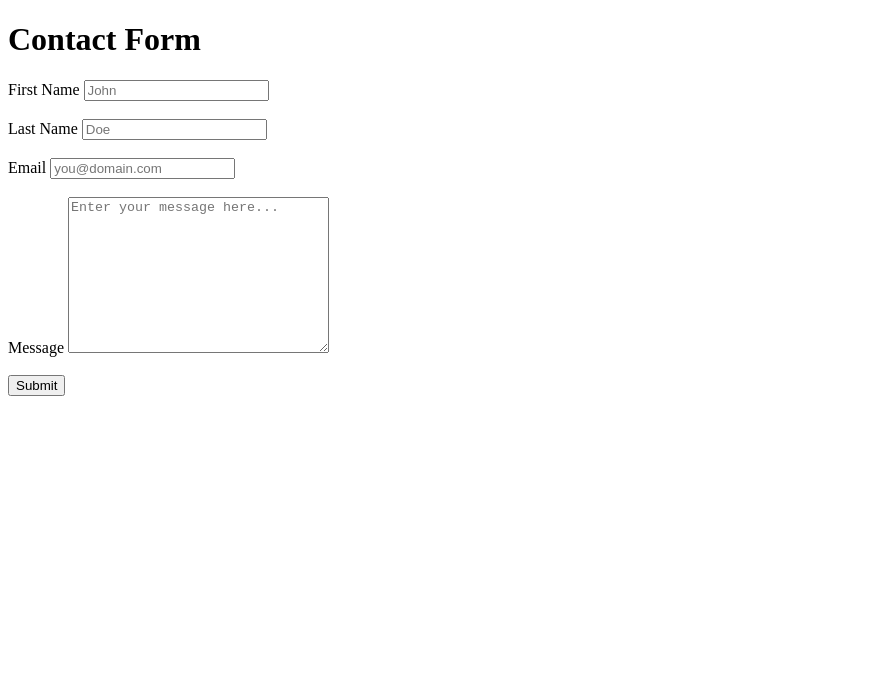
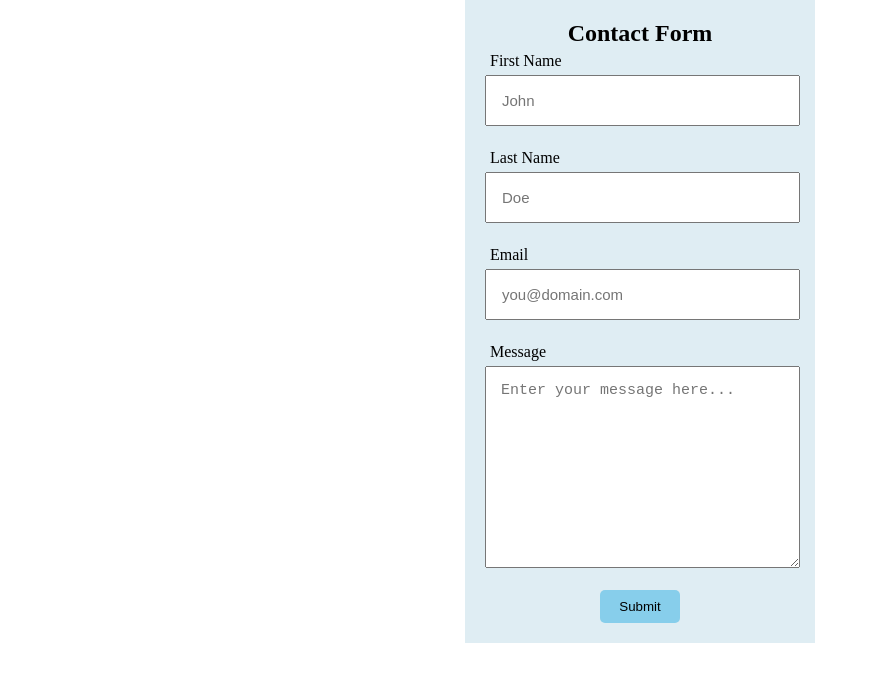
Before and after one commit to kdeyber/Retos, a plain HTML site: page Semana2/Reto3.html in a window 1280 px wide. Shown: the whole page, without its empty margins (0-870 px from the left). Drawn offline with Linux system fonts and the light colour scheme.

Commit message:
semana2-reto3

```diff
--- a/Semana2/Reto2.css
+++ b/Semana2/Reto2.css
@@ -6,7 +6,6 @@
 .register {
     width: 350px;
     background-color: rgb(231, 227, 227);
-    text-align: ;
     margin: auto;
     padding: 25px;
     margin-top: 100px;
--- a/Semana2/Reto3.css
+++ b/Semana2/Reto3.css
@@ -0,0 +1,36 @@
+* {
+    margin: 0;
+    padding: 0;
+    box-sizing: border-box;
+}
+.register h1 {
+    text-align: center;
+}
+.register {
+    width: 350px;
+    background-color: rgb(223, 237, 243);
+    font font-family: calibri;
+    margin-top: 100px;
+    margin: auto;
+    padding: 20px;
+}
+.register p {
+    margin: 5px;
+}
+.selec {
+    font-size: 15px;
+    width: 315px;
+    padding: 15px;
+}
+.select {
+    text-align: center;
+}
+.button {
+    margin: auto;
+    width: 80px;
+    padding: 9px;
+    border: white;
+    border-radius: 5px;
+    background-color: skyblue;
+
+}
--- a/Semana2/Reto3.html
+++ b/Semana2/Reto3.html
@@ -4,31 +4,37 @@
     <meta charset="UTF-8">
     <meta name="viewport" content="width=device-width, initial-scale=1.0">
     <title>Document</title>
+    <link rel="stylesheet" href="Reto3.css">
 </head>
 <body>
-    <header>
-        <h1>Contact Form</h1>
-    </header>
+
     <main>
-        <section>
+        <section class="register">
+            <h1>Contact Form</h1>
             <form>
-                <label for="nombre">First Name</label>
-                <input type="text" id="nombre" placeholder="John">
+                <p>First Name</p>
+                <label for="nombre"></label>
+                <input class="selec" type="text" id="nombre" placeholder="John">
                 <br>
                 <br>
-                <label for="apellido">Last Name</label>
-                <input type="text" id="apellido" placeholder="Doe">
+                <p>Last Name</p>
+                <label for="apellido"></label>
+                <input class="selec"type="text" id="apellido" placeholder="Doe">
                 <br>
                 <br>
-                <label for="correo">Email</label>
-                <input type="email" id="correo" placeholder="you@domain.com">
+                <p>Email</p>
+                <label for="correo"></label>
+                <input class="selec"type="email" id="correo" placeholder="you@domain.com">
                 <br>
                 <br>
-                <label>Message</label>
-                <textarea cols="30" rows="10" placeholder="Enter your message here..."></textarea>
+                <p>Message</p>
+                <label></label>
+                <textarea class="selec"cols="30" rows="10" placeholder="Enter your message here..."></textarea>
                 <br>
                 <br>
-                <button>Submit</button>
+                <div class="select">
+                <button class="button">Submit</button>
+            </div>
             </form>
         </section>
     </main>
```
